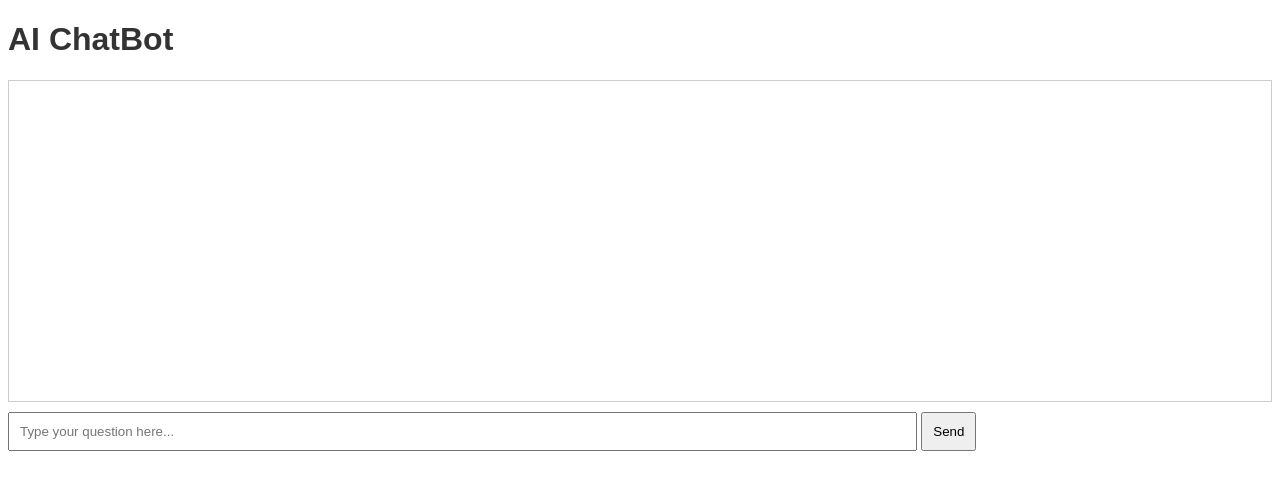
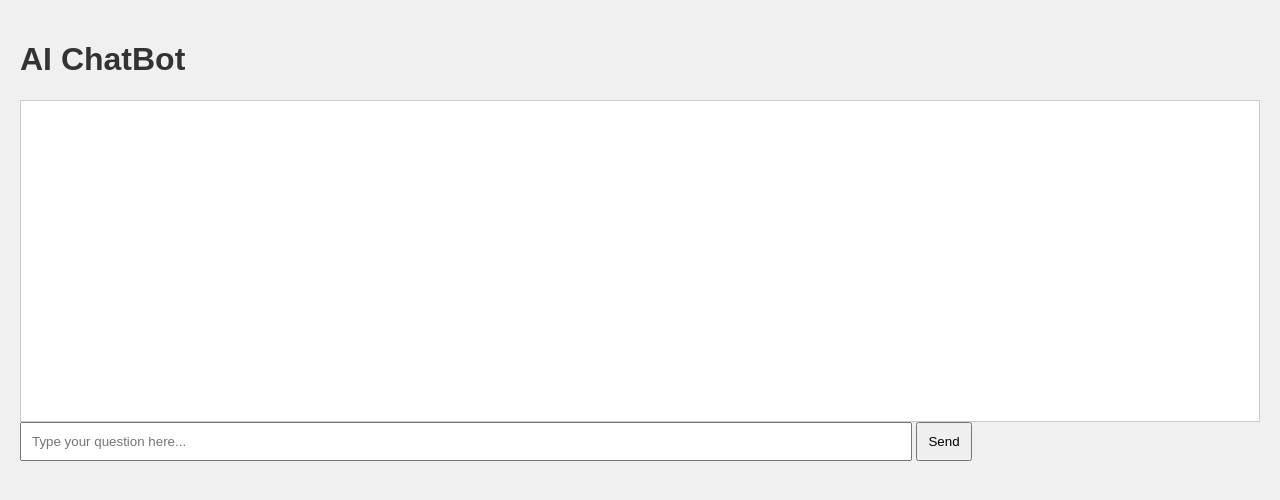
Before and after one commit to rafal-mokrzycki/ollama-chatbot, a FastAPI app: page / in a window 1280 px wide. Shown: the top 500 px of the page. Run offline with FastAPI, Linux system fonts and the light colour scheme.

Commit message:
Change UI background

```diff
--- a/ui/app.py
+++ b/ui/app.py
@@ -1,5 +1,5 @@
 from fastapi import FastAPI, Request
-from fastapi.responses import FileResponse, HTMLResponse
+from fastapi.responses import HTMLResponse
 from fastapi.staticfiles import StaticFiles
 from fastapi.templating import Jinja2Templates
 from langchain_core.prompts import ChatPromptTemplate
--- a/ui/static/styles.css
+++ b/ui/static/styles.css
@@ -1,5 +1,8 @@
 body {
     font-family: Arial, sans-serif;
+    background-color: #f0f0f0;  /* Light grey background */
+    margin: 0;
+    padding: 20px;
 }
 
 h1 {
@@ -7,7 +10,11 @@ h1 {
 }
 
 #conversation {
-    margin-bottom: 10px;
+    border: 1px solid #ccc;
+    padding: 10px;
+    height: 300px;
+    overflow-y: scroll;
+    background-color: #ffffff; /* White background for conversation area */
 }
 
 #user-input {
```
